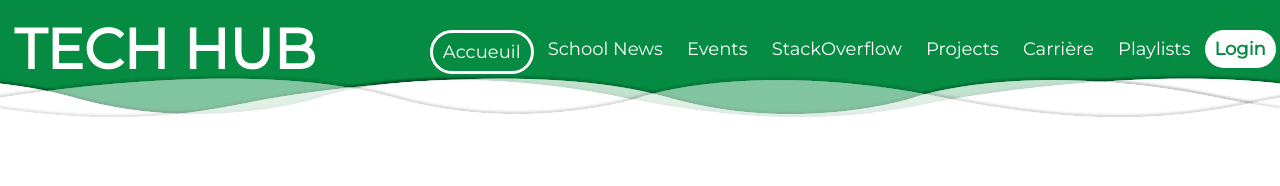
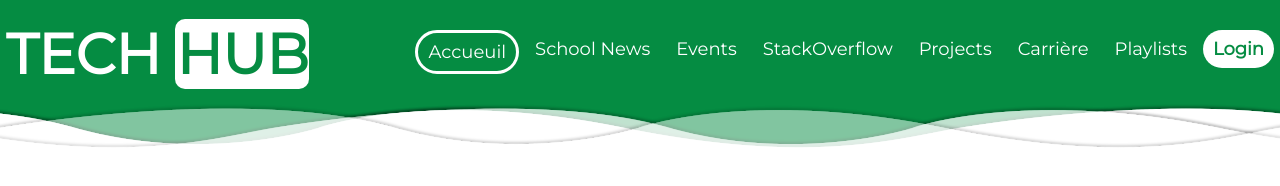
Before and after one commit to Rafik-Belkadi/school-club, a plain HTML site: page index.html in a window 1280 px wide. Shown: the top 186 px of the page. Drawn offline with nearby package versions, Linux system fonts and the light colour scheme.

Commit message:
some fixes in logo

```diff
--- a/css/main.css
+++ b/css/main.css
@@ -16,11 +16,19 @@ body {
     font-family: 'Montserrat';
 }
 
-/* NavBar design */
+/* TABLE OF CONTENTS
+    I - Navbar design
+
+*/
+
+
+
+/* I - NavBar design */
+
 .nav-background {
     position: relative;
     width: 100%;
-    height: 150px;
+    height: 180px;
     background-color: var(--home-primary-color);
     color: var(--main-bg-color);
 
@@ -54,7 +62,7 @@ ul {
     justify-content: space-evenly;
 }
 
-.container > li {
+.link {
     list-style-type: none;
     text-align: center;
     line-height: 18px;
@@ -63,31 +71,50 @@ ul {
     padding: 10px;
     border-radius: 1000px;
     color: var(--main-bg-color);
+    transition: 0.3s;
 }
-.container > li:hover {
+.link:hover {
     background: #FFFFFF;
+    color: var(--home-primary-color);
+    transition: 0.3s;
 }
+
+.link > a {
+    text-decoration: none;
+    color: var(--main-bg-color);
+}
+.link > a:hover {
+
+    color: var(--home-primary-color);
+}
+
 .selected {
     border: 3px solid var(--main-bg-color);
     border-radius: 1000px
 }
-.container > li > a {
-    text-decoration: none;
-    color: var(--main-bg-color);
-}
-.container>li>a:hover {
-    color: var(--home-primary-color);
-}
+
 #logo {
     font-size: 56px;
     font-weight: bold;
-    margin: 0px 100px 0 0;
+    margin: -10px 100px 0 0;
 }
+
+#hub {
+     border-radius: 10px;
+     background: #FFFFFF;
+     color: var(--home-primary-color);
+     font-weight: bold;
+     text-align: center;
+     padding: 1px;
+}
+
 #login {
     border-radius: 25px;
     background: #FFFFFF;
     color: var(--home-primary-color);
     font-weight: bold;
+    text-align: center;
+
 }
 #login > a {
     color: var(--home-primary-color);
--- a/index.html
+++ b/index.html
@@ -15,15 +15,15 @@
 
         <nav>
             <ul class="container">
-                <li id="logo">TECH <span id="hub">HUB</span></li>
-                <li class="selected"> <a href="#"> Accueuil </a> </li>
-                <li> <a href="#"> School News </a> </li>
-                <li> <a href="#"> Events </a> </li>
-                <li> <a href="#"> StackOverflow </a> </li>
-                <li> <a href="#"> Projects </a> </li>
-                <li> <a href="#"> Carrière </a> </li>
-                <li> <a href="#"> Playlists </a> </li>
-                <li id="login"><a href="#">Login</a></li>
+                <span id="logo">TECH <span id="hub">HUB</span></span>
+                <li class="selected link"> <a href="#"> Accueuil </a> </li>
+                <li class="link"> <a href="#"> School News </a> </li>
+                <li class="link"> <a href="#"> Events </a> </li>
+                <li class="link"> <a href="#"> StackOverflow </a> </li>
+                <li class="link"> <a href="#"> Projects </a> </li>
+                <li class="link"> <a href="#"> Carrière </a> </li>
+                <li class="link"> <a href="#"> Playlists </a> </li>
+                <li class= "link" id="login"><a href="#">Login</a></li>
             </ul>
         </nav>
         <div class="wave"></div>
```
